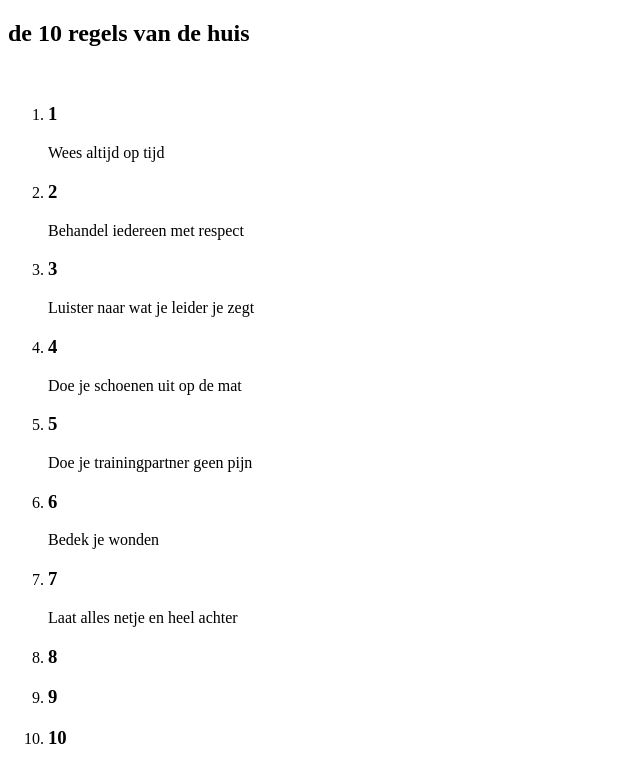
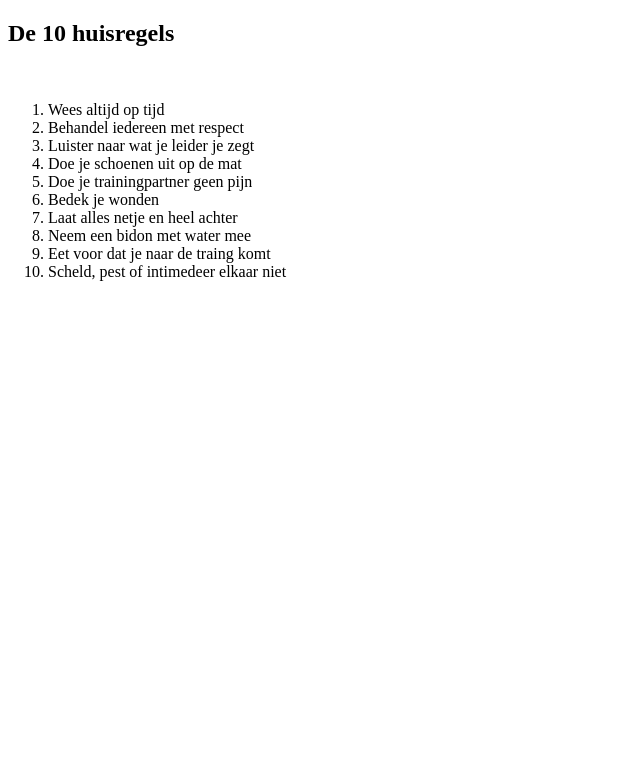
Before and after one commit to Yusuf0Celik/trainingsfactory_yusuf, a Symfony app: template templates/app/rules.html.twig in a window 1280 px wide. Shown: the part 244-1012 px from the top of the page, without its empty margins (0-640 px from the left). After the commit the page ends 525 px from the top, so only its background shows below. Run offline with Twig, Linux system fonts and the light colour scheme; the template is opened without the code that fills it, so the values that code supplies are empty; some libraries are stand-ins or nearby versions.

Commit message:
geupdate 10:28 17-01

```diff
--- a/templates/app/rules.html.twig
+++ b/templates/app/rules.html.twig
@@ -3,51 +3,19 @@
 {% block title %}{{ parent() }} | Huisregels{% endblock %}
 
 {% block content %}
-    <h2 class="text-2xl font-medium pl-[800px]">de 10 regels van de huis</h2>
+    <h2 class="text-2xl font-medium py-6 text-center">De 10 huisregels</h2>
     <br>
-    <ol class="list-decimal text-center">
-        <li>
-            <h3>1</h3>
-            <p>Wees altijd op tijd</p>
-        </li>
-        <li>
-            <h3>2</h3>
-            <p>Behandel iedereen met respect </p>
-        </li>
-        <li>
-            <h3>3</h3>
-            <p>Luister naar wat je leider je zegt</p>
-        </li>
-        <li>
-            <h3>4</h3>
-            <p>Doe je schoenen uit op de mat</p>
-        </li>
-        <li>
-            <h3>5</h3>
-            <p>Doe je trainingpartner geen pijn</p>
-        </li>
-        <li>
-            <h3>6</h3>
-            <p>Bedek je wonden</p>
-        </li>
-        <li>
-            <h3>7</h3>
-            <p>Laat alles netje en heel achter</p>
-        </li>
-        <li>
-            <h3>8</h3>
-            <p></p>
-        </li>
-        <li>
-            <h3>9</h3>
-            <p></p>
-        </li>
-        <li>
-            <h3>10</h3>
-            <p></p>
-        </li>
+    <ol class="list-decimal flex flex-col gap-4 mx-auto p-7 text-xl w-fit">
+        <li>Wees altijd op tijd</li>
+        <li>Behandel iedereen met respect</li>
+        <li>Luister naar wat je leider je zegt</li>
+        <li>Doe je schoenen uit op de mat</li>
+        <li>Doe je trainingpartner geen pijn</li>
+        <li>Bedek je wonden</li>
+        <li>Laat alles netje en heel achter</li>
+        <li>Neem een bidon met water mee</li>
+        <li>Eet voor dat je naar de traing komt</li>
+        <li>Scheld, pest of intimedeer elkaar niet</li>
     </ol>
 
-
-
 {% endblock %}
```
